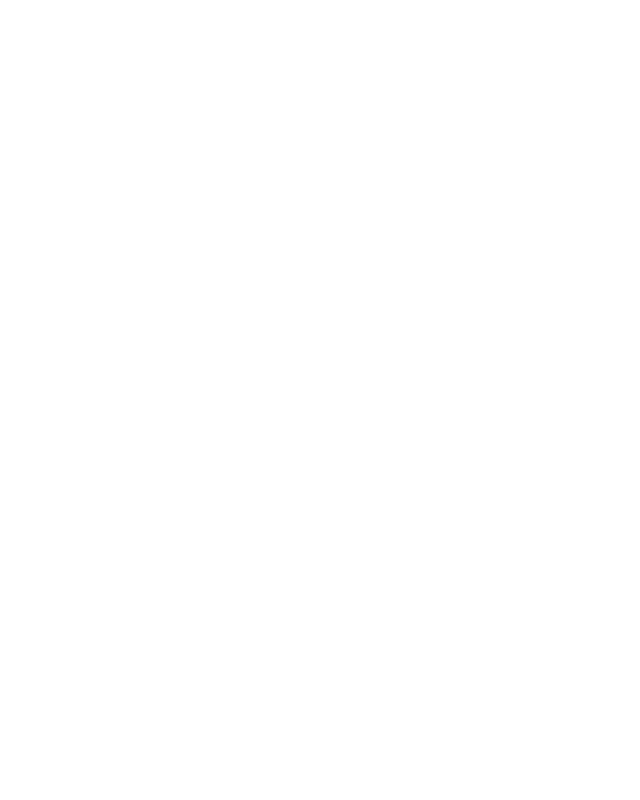
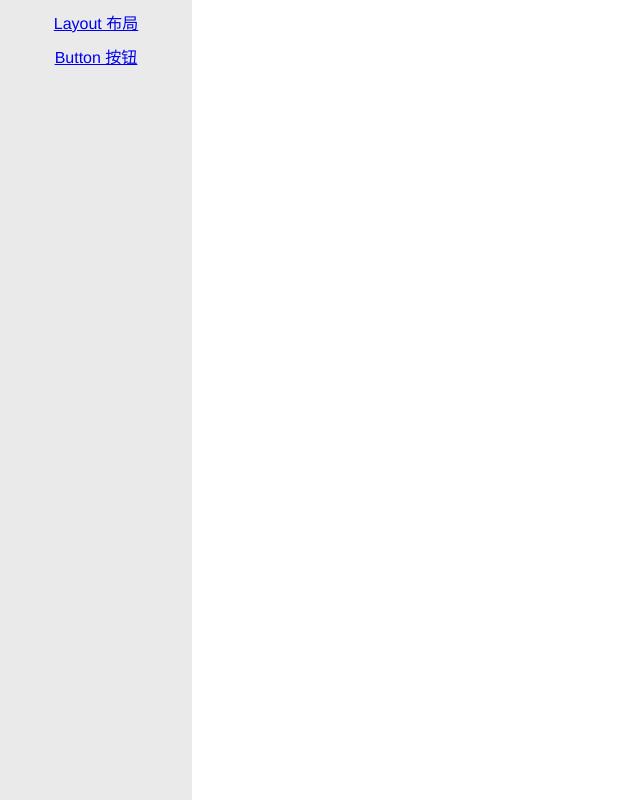
Before and after one commit to divasatanica/coma-comp, a Vue app: page / in a window 1280 px wide. Shown: the whole page, without its empty margins (0-640 px from the left). Built offline with nearby package versions, Linux system fonts and the light colour scheme.

Commit message:
update: 更改展示结构

```diff
--- a/src/App.vue
+++ b/src/App.vue
@@ -1,6 +1,14 @@
 <template>
   <div id="app">
-    <router-view/>
+    <div class="left-nav">
+      <ul>
+        <li class="nav-item"><a href="./layout">Layout 布局</a></li>
+        <li class="nav-item"><a href="./button">Button 按钮</a></li>
+      </ul>
+    </div>
+    <div class="right-block">
+      <router-view/>
+    </div>
   </div>
 </template>
 
@@ -13,12 +21,28 @@
 }
 </script>
 
-<style>
+<style lang="scss">
 #app {
+  display: flex;
   font-family: 'Avenir', Helvetica, Arial, sans-serif;
   -webkit-font-smoothing: antialiased;
   -moz-osx-font-smoothing: grayscale;
   text-align: center;
   color: #2c3e50;
 }
+
+.left-nav {
+  width: 15%;
+  min-width: 120px;
+  height: 100vh;
+  background: #eaeaea;
+  .nav-item {
+    margin: 10px auto;
+  }
+}
+
+.right-block {
+  width: 85%;
+  height: 100vh;
+}
 </style>
--- a/src/home/common/common.css
+++ b/src/home/common/common.css
@@ -1,6 +1,10 @@
 html,body,div,ul,li,button {
   padding: 0;
   margin: 0;
+}
+
+ul,ol,li {
+  list-style: none;
 }
 
 .transition-03 {
```
